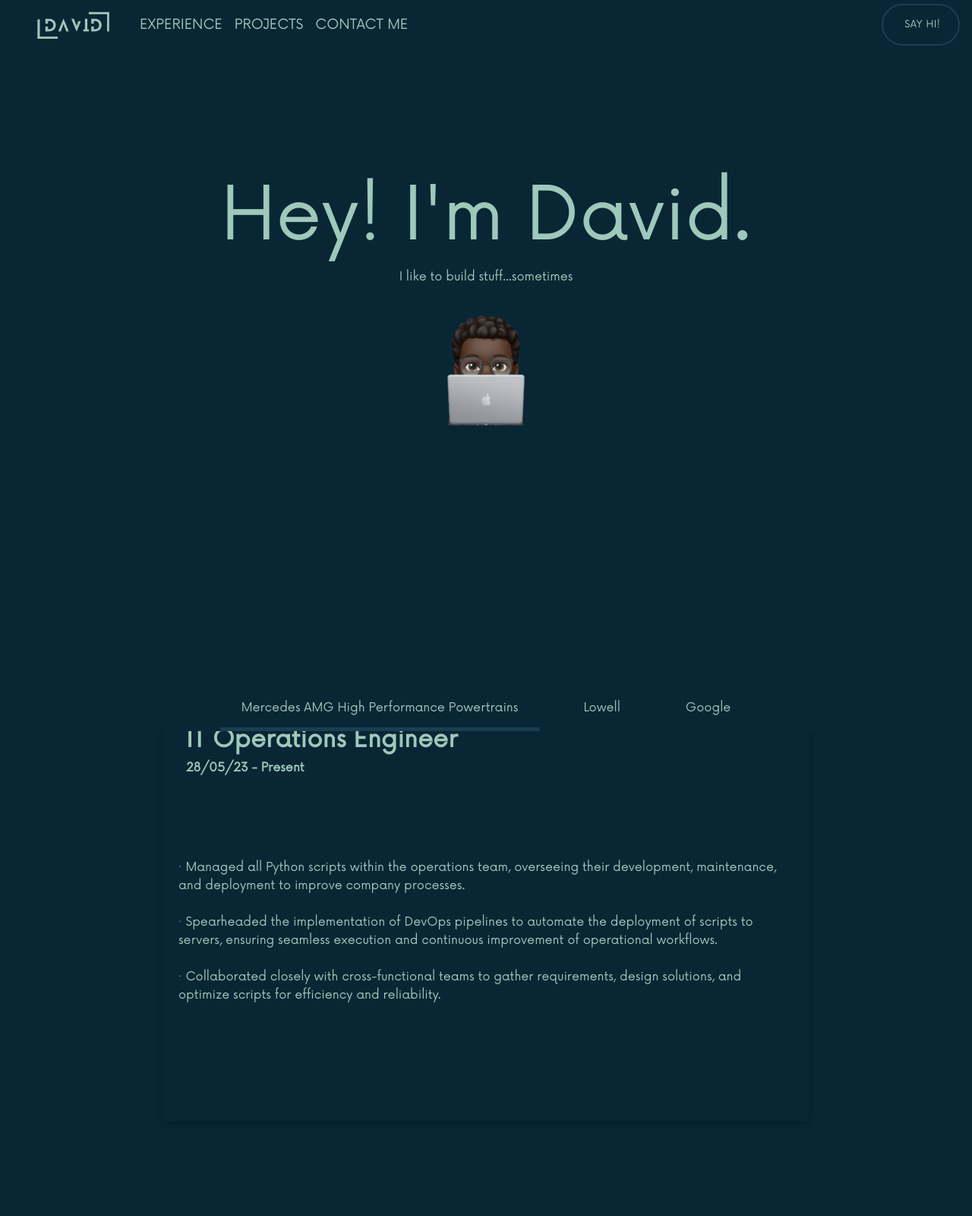
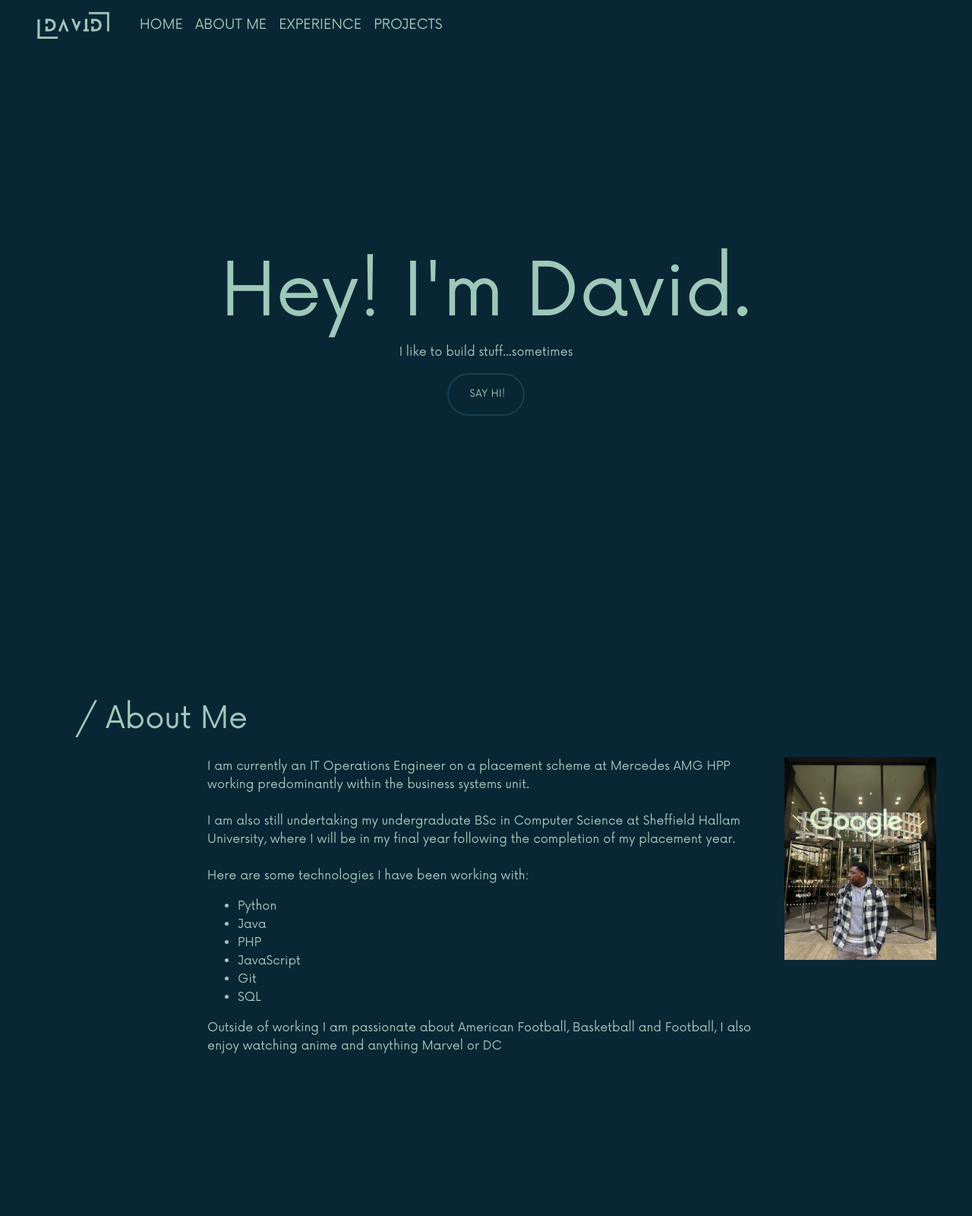
Before and after one commit to DavidAni44/DavidAni.github.io, a plain HTML site: page index.html in a window 1280 px wide. Shown: the top 1600 px of the page at 76% size. Drawn offline with nearby package versions, Linux system fonts and the light colour scheme.

Commit message:
newest version

```diff
--- a/index.html
+++ b/index.html
@@ -1,6 +1,5 @@
 <!doctype html>
 <html lang="en">
-
 <head>
     <title>David</title>
     <!-- Required meta tags -->
@@ -8,60 +7,94 @@
     <meta name="viewport" content="width=device-width, initial-scale=1, shrink-to-fit=no">
 
     <!-- Bootstrap CSS -->
-    <link rel="stylesheet" href="https://stackpath.bootstrapcdn.com/bootstrap/4.3.1/css/bootstrap.min.css"
-        integrity="sha384-ggOyR0iXCbMQv3Xipma34MD+dH/1fQ784/j6cY/iJTQUOhcWr7x9JvoRxT2MZw1T" crossorigin="anonymous">
+    <link rel="stylesheet" href="https://stackpath.bootstrapcdn.com/bootstrap/4.3.1/css/bootstrap.min.css" integrity="sha384-ggOyR0iXCbMQv3Xipma34MD+dH/1fQ784/j6cY/iJTQUOhcWr7x9JvoRxT2MZw1T" crossorigin="anonymous">
     <link rel="stylesheet" href="style.css">
-
-
+    <script src="script.js"></script>
 </head>
 
-<body onload="typeWriter(); window.scrollTo(0, 0);">
+<body onload="typeWriter();">
     <div id="main_page">
         <div class="section">
-            <nav class="navbar navbar-expand-sm navbar-light">
+            <!-- Top Navbar -->
+            <nav class="navbar navbar-expand-sm navbar-light fixed-top">
                 <a href="#">
                     <img id="main-logo" src="img/logo.png">
                 </a>
                 <div class="collapse navbar-collapse" id="collapsibleNavId">
                     <ul class="navbar-nav mr-auto mt-2 mt-lg-0">
                         <li class="nav-item">
+                            <a class="nav-link" href="#main_page" style="color: #9EC8B9; font-size: 18px;">HOME</a>
+                        </li>
+                        <li class="nav-item">
+                            <a class="nav-link" href="#about_me" style="color: #9EC8B9; font-size: 18px;">ABOUT ME</a>
+                        </li>
+                        <li class="nav-item">
                             <a class="nav-link" href="#two" style="color: #9EC8B9; font-size: 18px;">EXPERIENCE</a>
                         </li>
                         <li class="nav-item">
                             <a class="nav-link" href="#three" style="color: #9EC8B9; font-size: 18px;">PROJECTS</a>
                         </li>
-                        <li class="nav-item">
-                            <a class="nav-link" href="#" style="color: #9EC8B9; font-size: 18px;">CONTACT ME</a>
-                        </li>
                     </ul>
-
-                    <button class="contact-me"><a href="mailto:davidarisani@gmail.com">Say Hi!</a></button>
                 </div>
             </nav>
-            <div class="container">
+            <div class="container" style="padding-top: 75px;">
                 <h1 class="page-title" id="page-title"></h1>
                 <p class="homepage-quote">I like to build stuff...sometimes</p>
-                <img id="main-body-logo" src="img/David_logo.png" alt="David Logo">
+                <button class="contact-me"><a href="mailto:davidarisani@gmail.com">Say Hi!</a></button>
             </div>
 
             <div class="scroll-arrow">
                 <svg width="30px" height="20px">
-                    <path stroke="#ffffff" fill="none" stroke-width="'2px"
-                        d="M2.000,5.000 L15.000,18.000 L28.000,5.000">
-                    </path>
+                    <path stroke="#ffffff" fill="none" stroke-width="'2px" d="M2.000,5.000 L15.000,18.000 L28.000,5.000"></path>
                 </svg>
             </div>
         </div>
     </div>
 
+    <div id="about_me">
+        <div class="section">
+            <h1 class="about_me_title">/ About Me</h1>
+            <div class="about-me-container">
+                <div class="about-me-content">
+                    <p class="about-me-text">
+                        I am currently an IT Operations Engineer on a placement scheme at <a href="https://www.mercedes-amg-hpp.com/#">Mercedes AMG HPP</a> working predominantly within the business systems unit. <br><br>
+                        I am also still undertaking my undergraduate BSc in Computer Science at <a href="https://www.shu.ac.uk">Sheffield Hallam University</a>, where I will be in my final year following the completion of my placement year. <br><br>
+
+                        Here are some technologies I have been working with:
+                    </p>
+
+                    <ul class="stack-list">
+                        <li>Python</li>
+                        <li>Java</li>
+                        <li>PHP</li>
+                        <li>JavaScript</li>
+                        <li>Git</li>
+                        <li>SQL</li>
+                    </ul>
+
+                    <p class="about-me-text">
+                        Outside of working I am passionate about American Football, Basketball and Football, I also enjoy watching anime and anything Marvel or DC
+                    </p>
+                </div>
+                <img src="img/profile.jpeg" class="about-me-image">
+            </div>
+
+
+            <div class="scroll-arrow">
+                <svg width="30px" height="20px">
+                    <path stroke="#ffffff" fill="none" stroke-width="'2px" d="M2.000,5.000 L15.000,18.000 L28.000,5.000"></path>
+                </svg>
+            </div>
+        </div>
+    </div>
 
     <div id="two">
         <div class="section">
+            <!-- Experience Navbar -->
             <div class="nav-container">
                 <nav class="experience-nav">
                     <ul id="menu">
-                        <li class="curr_active"><a id="mercedes" href="#mercedes-content" style="color: #9EC8B9;">Mercedes AMG High Performance
-                                Powertrains</a></li>
+                        <li class="curr_active"><a id="mercedes" href="#mercedes-content" style="color: #9EC8B9;">Mercedes AMG High Performance Powertrains</a></li>
                         <li><a id="lowell" href="#lowell-content" style="color: #9EC8B9;">Lowell</a></li>
                         <li><a id="google" href="#google-content" style="color: #9EC8B9;">Google</a></li>
                     </ul>
@@ -71,46 +104,32 @@
                 <h2 class="resume-title"><b>IT Operations Engineer</b></h2>
                 <h6 class="resume-date"><b>28/05/23 - Present</b></h6>
                 <p class="resume-desc">
-                    · Managed all Python scripts within the operations team, overseeing their development, maintenance, and
-                    deployment to improve company processes.<br><br>
-                    · Spearheaded the implementation of DevOps pipelines to automate the deployment of scripts to servers,
-                    ensuring seamless execution and continuous improvement of operational workflows.<br><br>
-                    · Collaborated closely with cross-functional teams to gather requirements, design solutions, and
-                    optimize scripts for efficiency and reliability.
+                    · Managed all Python scripts within the operations team, overseeing their development, maintenance, and deployment to improve company processes.<br><br>
+                    · Spearheaded the implementation of DevOps pipelines to automate the deployment of scripts to servers, ensuring seamless execution and continuous improvement of operational workflows.<br><br>
+                    · Collaborated closely with cross-functional teams to gather requirements, design solutions, and optimize scripts for efficiency and reliability.
                 </p>
             </div>
             <div id="lowell-content" class="resume-card" style="display: none;">
                 <h2 class="resume-title"><b>Technical Business Analyst</b></h2>
                 <h6 class="resume-date"><b>05/06/2023 – 18/08/2023</b></h6>
                 <p class="resume-desc">
-                    · Orchestrated Agile sprint ceremonies, fostering collaborative teamwork and optimizing project
-                    efficiency.<br><br>
-                    · Engaged in pair programming to resolve intricate bug tickets, enhancing problem-solving skills and
-                    promoting knowledge exchange.<br><br>
-                    · Explored diverse IT sectors including Development, Testing, Architecture, and RPA, contributing
-                    significantly to projects and gaining holistic insights into technological integration and operational
-                    dynamics.
+                    · Orchestrated Agile sprint ceremonies, fostering collaborative teamwork and optimizing project efficiency.<br><br>
+                    · Engaged in pair programming to resolve intricate bug tickets, enhancing problem-solving skills and promoting knowledge exchange.<br><br>
+                    · Explored diverse IT sectors including Development, Testing, Architecture, and RPA, contributing significantly to projects and gaining holistic insights into technological integration and operational dynamics.
                 </p>
             </div>
             <div id="google-content" class="resume-card" style="display: none;">
                 <h2 class="resume-title"><b>Hackathon Attendee</b></h2>
                 <h6 class="resume-date"><b>06/10/23 - 09/10/23</b></h6>
                 <p class="resume-desc">
-                    · Distinguished participant at the Google BGN Hackathon, contributing to the development of BuddyUp, an
-                    innovative application for university students, using Flask and SQLAlchemy for scalable backend
-                    infrastructure, and JavaScript with Material-UI for a dynamic frontend.<br><br>
-                    · Integrated Google NLP API to analyze sentiment and entities in student profiles for interest-based
-                    matching, and Skiddle API for real-time event information, enhancing user engagement through advanced
-                    natural language processing and comprehensive event integration.<br><br>
-                    · Led development efforts, ensuring seamless integration of APIs and prioritizing UX aesthetics and
-                    functionality.
+                    · Distinguished participant at the Google BGN Hackathon, contributing to the development of BuddyUp, an innovative application for university students, using Flask and SQLAlchemy for scalable backend infrastructure, and JavaScript with Material-UI for a dynamic frontend.<br><br>
+                    · Integrated Google NLP API to analyze sentiment and entities in student profiles for interest-based matching, and Skiddle API for real-time event information, enhancing user engagement through advanced natural language processing and comprehensive event integration.<br><br>
+                    · Led development efforts, ensuring seamless integration of APIs and prioritizing UX aesthetics and functionality.
                 </p>
             </div>
             <div class="scroll-arrow">
                 <svg width="30px" height="20px">
-                    <path stroke="#ffffff" fill="none" stroke-width="'2px"
-                        d="M2.000,5.000 L15.000,18.000 L28.000,5.000">
-                    </path>
+                    <path stroke="#ffffff" fill="none" stroke-width="'2px" d="M2.000,5.000 L15.000,18.000 L28.000,5.000"></path>
                 </svg>
             </div>
         </div>
@@ -118,11 +137,11 @@
 
     <div id="three">
         <div class="section">
+            <!-- Project Navbar -->
             <div class="nav-container">
                 <nav class="project-nav">
                     <ul id="proj_menu">
-                        <li class="proj_curr_active"><a id="spotify" href="#spotify-content" style="color: #9EC8B9;">Spotify Monthly Wrapped</a>
-                        </li>
+                        <li class="proj_curr_active"><a id="spotify" href="#spotify-content" style="color: #9EC8B9;">Spotify Monthly Wrapped</a></li>
                         <li><a id="actemium" href="#actemium-content" style="color: #9EC8B9;">Actemium Engineer Appraisal System</a></li>
                     </ul>
                 </nav>
@@ -131,43 +150,29 @@
                 <h2 class="resume-title"><b>Flask, Spotify API, HTML, CSS</b></h2>
                 <h6 class="resume-date"><b><a href="https://github.com/Adam-Infnty/Wrapped_Weekly">See Project</a></b></h6>
                 <p class="resume-desc">
-                    · Leveraged my love of music and technology to create a monthly breakdown of a user's most listened to
-                    artists and tracks with 30 snippets of the top tracks.<br><br>
-                    · Utilized the Spotify API to extract JSON data which can be used to display varied information in
-                    regard to Artists, Tracks, Users, and Playlists.<br><br>
-                    · Used Flask to create a backend server which can be used to display the information and HTML, CSS, and
-                    JavaScript to create a clean and aesthetically pleasing User interface.
+                    · Leveraged my love of music and technology to create a monthly breakdown of a user's most listened to artists and tracks with 30 snippets of the top tracks.<br><br>
+                    · Utilized the Spotify API to extract JSON data which can be used to display varied information in regard to Artists, Tracks, Users, and Playlists.<br><br>
+                    · Used Flask to create a backend server which can be used to display the information and HTML, CSS, and JavaScript to create a clean and aesthetically pleasing User interface.
                 </p>
             </div>
             <div id="actemium-content" class="project-card" style="display: none;">
                 <h2 class="resume-title"><b>HTML, CSS, JavaScript, MongoDB, next.js</b></h2>
                 <h6 class="resume-date"><b>Project is owned by company</b></h6>
                 <p class="resume-desc">
-                    · Engineered an advanced interactive appraisal platform for VINCI Energies (Actemium), transitioning
-                    from paper-based processes to an online system.<br><br>
+                    · Engineered an advanced interactive appraisal platform for VINCI Energies (Actemium), transitioning from paper-based processes to an online system.<br><br>
                     · Utilized MongoDB for robust storage and seamless retrieval of appraisal data.<br><br>
-                    · Employed the Model-View-Controller (MVC) architectural pattern for optimal maintainability and
-                    scalability.<br><br>
-                    · Implemented dynamic bar charts and tabular representations using JavaScript for intuitive data
-                    visualization.<br><br>
+                    · Employed the Model-View-Controller (MVC) architectural pattern for optimal maintainability and scalability.<br><br>
+                    · Implemented dynamic bar charts and tabular representations using JavaScript for intuitive data visualization.<br><br>
                     · Enhanced efficiency and resource utilization through digital transformation.
                 </p>
             </div>
         </div>
     </div>
-
 </body>
 <!-- Optional JavaScript -->
 <!-- jQuery first, then Popper.js, then Bootstrap JS -->
-<script src="https://code.jquery.com/jquery-3.3.1.slim.min.js"
-    integrity="sha384-q8i/X+965DzO0rT7abK41JStQIAqVgRVzpbzo5smXKp4YfRvH+8abtTE1Pi6jizo"
-    crossorigin="anonymous"></script>
-<script src="https://cdnjs.cloudflare.com/ajax/libs/popper.js/1.14.7/umd/popper.min.js"
-    integrity="sha384-UO2eT0CpHqdSJQ6hJty5KVphtPhzWj9WO1clHTMGa3JDZwrnQq4sF86dIHNDz0W1"
-    crossorigin="anonymous"></script>
-<script src="https://stackpath.bootstrapcdn.com/bootstrap/4.3.1/js/bootstrap.min.js"
-    integrity="sha384-JjSmVgyd0p3pXB1rRibZUAYoIIy6OrQ6VrjIEaFf/nJGzIxFDsf4x0xIM+B07jRM"
-    crossorigin="anonymous"></script>
+<script src="https://code.jquery.com/jquery-3.3.1.slim.min.js" integrity="sha384-q8i/X+965DzO0rT7abK41JStQIAqVgRVzpbzo5smXKp4YfRvH+8abtTE1Pi6jizo" crossorigin="anonymous"></script>
+<script src="https://cdnjs.cloudflare.com/ajax/libs/popper.js/1.14.7/umd/popper.min.js" integrity="sha384-UO2eT0CpHqdSJQ6hJty5KVphtPhzWj9WO1clHTMGa3JDZwrnQq4sF86dIHNDz0W1" crossorigin="anonymous"></script>
+<script src="https://stackpath.bootstrapcdn.com/bootstrap/4.3.1/js/bootstrap.min.js" integrity="sha384-JjSmVgyd0p3pXB1rRibZUAYoIIy6OrQ6VrjIEaFf/nJGzIxFDsf4x0xIM+B07jRM" crossorigin="anonymous"></script>
 <script src="script.js"></script>
-
 </html>
--- a/style.css
+++ b/style.css
@@ -51,7 +51,6 @@ body {
 }
 
 .nav-item {
-    background-color: transparent;
     font-size: 20px;
 }
 
@@ -99,13 +98,13 @@ body {
 }
 
 .navbar {
-    background-color: transparent;
     position: fixed;
     top: 0;
     height: 65px;
     width: 100%;
-    z-index: 1000;
+    z-index: 10000;
 }
+
 
 .container {
     /* fix this positioning shouldn't force position*/
@@ -377,6 +376,39 @@ ul#proj_menu li a {
     text-decoration: none; /* Ensure no underline on hover */
 }
 
+.about_me_title {
+    position: relative;
+    top: -250px;
+    left: 100px;
+}
+
+.about-me-container {
+    display: flex;
+    justify-content: flex-start;
+    align-items: flex-start;
+    max-width: 1000px; /* Adjust as needed */
+    margin: 20px auto; /* Center the section and provide some space */
+    padding: 20px; /* Add some padding around the section */
+  }
+
+  .about-me-content {
+    flex: 1;
+    margin-right: 20px; /* Add margin to the right of the text */
+  }
+
+  .about-me-text {
+    font-size: 16px;
+    line-height: 1.5;
+  }
+
+  .about-me-image {
+    max-width: 100%; /* Ensure the image doesn't exceed container width */
+    width: 200px; /* Adjust as needed */
+    height: auto;
+  }
+
+
+
 
 
 
```
Also changed, not shown: experience_page.html (deleted, +0 -36 lines), script.js (+38 -7 lines), img/profile.jpeg (added), 1 other file.
